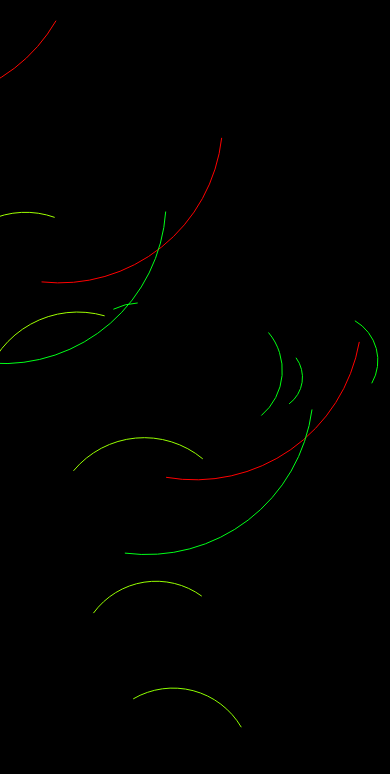
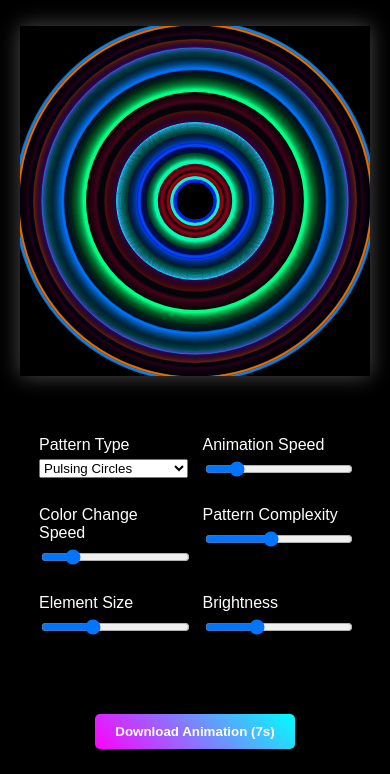
Before and after one commit to 1conscioustraveller/visual_animation001, a plain HTML site: page index.html in a window 390 px wide. Shown: the part 109-883 px from the top of the page. Before the commit the page ends 844 px from the top, so only its background shows below. Drawn offline with Linux system fonts and the light colour scheme.

Commit message:
Update index.html

```diff
--- a/index.html
+++ b/index.html
@@ -1,248 +1,302 @@
 <!DOCTYPE html>
-<html>
+<html lang="en">
 <head>
-    <title>Psychedelic Turtle Animation</title>
+    <meta charset="UTF-8">
+    <meta name="viewport" content="width=device-width, initial-scale=1.0">
+    <title>Psychedelic Animation Generator</title>
     <style>
         body {
             margin: 0;
             overflow: hidden;
-            background: black;
+            background-color: #000;
             font-family: Arial, sans-serif;
+            display: flex;
+            flex-direction: column;
+            align-items: center;
+            color: white;
         }
         canvas {
             display: block;
+            margin: 20px auto;
+            box-shadow: 0 0 20px rgba(255, 255, 255, 0.3);
         }
-        #controls {
-            position: absolute;
-            top: 10px;
-            left: 10px;
-            z-index: 100;
-            display: flex;
-            flex-direction: column;
-            gap: 10px;
+        .controls {
+            background: rgba(0, 0, 0, 0.7);
+            padding: 20px;
+            border-radius: 10px;
+            margin: 20px;
+            width: 80%;
+            max-width: 600px;
+            display: grid;
+            grid-template-columns: 1fr 1fr;
+            gap: 15px;
+        }
+        .control-group {
+            margin-bottom: 10px;
+        }
+        label {
+            display: block;
+            margin-bottom: 5px;
+            color: #fff;
+        }
+        input[type="range"], select {
+            width: 100%;
         }
         button {
-            padding: 8px 16px;
-            background: rgba(255,255,255,0.2);
+            background: linear-gradient(45deg, #ff00ff, #00ffff);
+            border: none;
             color: white;
-            border: 1px solid white;
-            border-radius: 4px;
+            padding: 10px 20px;
+            border-radius: 5px;
             cursor: pointer;
+            font-weight: bold;
+            margin: 5px;
             transition: all 0.3s;
         }
         button:hover {
-            background: rgba(255,255,255,0.4);
+            transform: scale(1.05);
+            box-shadow: 0 0 15px rgba(255, 255, 255, 0.5);
         }
-        #recordingStatus {
-            color: white;
-            background: rgba(255,0,0,0.5);
-            padding: 5px 10px;
-            border-radius: 4px;
-            display: none;
+        button:disabled {
+            background: #666;
+            cursor: not-allowed;
+        }
+        .download-container {
+            margin: 20px;
+            text-align: center;
+        }
+        h1 {
+            text-align: center;
+            background: linear-gradient(45deg, #ff00ff, #00ffff);
+            -webkit-background-clip: text;
+            background-clip: text;
+            color: transparent;
+            margin-top: 20px;
         }
     </style>
 </head>
 <body>
-    <canvas id="turtleCanvas"></canvas>
-    <div id="controls">
-        <button id="downloadBtn">Download 7s WEBM Clip</button>
-        <div id="recordingStatus">Recording 7 seconds...</div>
+    <h1>Psychedelic Animation Generator</h1>
+
+    <canvas id="psychedelicCanvas"></canvas>
+
+    <div class="controls">
+        <div class="control-group">
+            <label for="patternType">Pattern Type</label>
+            <select id="patternType">
+                <option value="circles">Pulsing Circles</option>
+                <option value="waves">Radiating Waves</option>
+                <option value="spiral">Hypnotic Spiral</option>
+                <option value="grid">Warping Grid</option>
+            </select>
+        </div>
+
+        <div class="control-group">
+            <label for="speed">Animation Speed</label>
+            <input type="range" id="speed" min="0.1" max="5" step="0.1" value="1">
+        </div>
+
+        <div class="control-group">
+            <label for="colorSpeed">Color Change Speed</label>
+            <input type="range" id="colorSpeed" min="0.1" max="5" step="0.1" value="1">
+        </div>
+
+        <div class="control-group">
+            <label for="complexity">Pattern Complexity</label>
+            <input type="range" id="complexity" min="1" max="10" step="1" value="5">
+        </div>
+
+        <div class="control-group">
+            <label for="size">Element Size</label>
+            <input type="range" id="size" min="5" max="50" step="1" value="20">
+        </div>
+
+        <div class="control-group">
+            <label for="brightness">Brightness</label>
+            <input type="range" id="brightness" min="50" max="200" step="10" value="100">
+        </div>
     </div>
+
+    <div class="download-container">
+        <button id="downloadBtn">Download Animation (7s)</button>
+        <div id="countdown" style="display: none; margin-top: 10px;">Preparing download... 7</div>
+    </div>
+
     <script>
-        const canvas = document.getElementById('turtleCanvas');
+        const canvas = document.getElementById('psychedelicCanvas');
         const ctx = canvas.getContext('2d');
         const downloadBtn = document.getElementById('downloadBtn');
-        const recordingStatus = document.getElementById('recordingStatus');
+        const countdown = document.getElementById('countdown');
 
-        // Set canvas size to window size
-        canvas.width = window.innerWidth;
-        canvas.height = window.innerHeight;
-
-        // Center of the canvas
-        let centerX = canvas.width / 2;
-        let centerY = canvas.height / 2;
-
-        // Turtle-like functions
-        let angle = 0;
-        let x = centerX;
-        let y = centerY;
-        let penDown = true;
-        let color = [0, 0, 0];
-        let time = 0;
-        let animationId;
-        let mediaRecorder;
-        let recordedChunks = [];
-
-        function setColor(c) {
-            color = c;
-            ctx.strokeStyle = `rgb(${Math.floor(c[0]*255)}, ${Math.floor(c[1]*255)}, ${Math.floor(c[2]*255)})`;
+        // Set canvas size
+        function resizeCanvas() {
+            const size = Math.min(window.innerWidth - 40, 800);
+            canvas.width = size;
+            canvas.height = size;
         }
 
-        function forward(dist) {
-            const newX = x + dist * Math.cos(angle * Math.PI / 180);
-            const newY = y + dist * Math.sin(angle * Math.PI / 180);
+        resizeCanvas();
+        window.addEventListener('resize', resizeCanvas);
 
-            if (penDown) {
-                ctx.beginPath();
-                ctx.moveTo(x, y);
-                ctx.lineTo(newX, newY);
-                ctx.stroke();
+        // Animation variables
+        let time = 0;
+        let hue = 0;
+        let frames = [];
+        let isRecording = false;
+        let frameCount = 0;
+        let countdownInterval;
+
+        // Get control values
+        function getControls() {
+            return {
+                patternType: document.getElementById('patternType').value,
+                speed: parseFloat(document.getElementById('speed').value),
+                colorSpeed: parseFloat(document.getElementById('colorSpeed').value),
+                complexity: parseInt(document.getElementById('complexity').value),
+                size: parseInt(document.getElementById('size').value),
+                brightness: parseInt(document.getElementById('brightness').value) / 100
+            };
+        }
+
+        // Draw psychedelic pattern
+        function draw() {
+            const { patternType, speed, colorSpeed, complexity, size, brightness } = getControls();
+
+            time += 0.01 * speed;
+            hue = (hue + 0.5 * colorSpeed) % 360;
+
+            ctx.fillStyle = 'rgba(0, 0, 0, 0.1)';
+            ctx.fillRect(0, 0, canvas.width, canvas.height);
+
+            const centerX = canvas.width / 2;
+            const centerY = canvas.height / 2;
+            const maxDist = Math.sqrt(centerX * centerX + centerY * centerY);
+
+            if (patternType === 'circles') {
+                // Pulsing circles pattern
+                for (let i = 0; i < complexity * 5; i++) {
+                    const radius = size * 5 + Math.sin(time + i) * size * 4;
+                    const alpha = brightness * (0.5 + 0.5 * Math.sin(time * 0.5 + i * 0.2));
+                    ctx.strokeStyle = `hsla(${(hue + i * 10) % 360}, 100%, 50%, ${alpha})`;
+                    ctx.lineWidth = 2 + Math.sin(time * 0.3 + i) * 1.5;
+                    ctx.beginPath();
+                    ctx.arc(centerX, centerY, radius, 0, Math.PI * 2);
+                    ctx.stroke();
+                }
+            } else if (patternType === 'waves') {
+                // Radiating waves pattern
+                for (let i = 0; i < complexity * 20; i++) {
+                    const angle = (i / (complexity * 20)) * Math.PI * 2;
+                    const distance = (size * 2) + Math.sin(time * 2 + i * 0.1) * size * 1.5;
+                    const x = centerX + Math.cos(angle) * distance;
+                    const y = centerY + Math.sin(angle) * distance;
+                    const radius = size * 0.5 + Math.sin(time + i * 0.2) * size * 0.3;
+                    const alpha = brightness * (0.7 + 0.3 * Math.sin(time * 0.7 + i * 0.1));
+                    ctx.fillStyle = `hsla(${(hue + i * 3) % 360}, 100%, 50%, ${alpha})`;
+                    ctx.beginPath();
+                    ctx.arc(x, y, radius, 0, Math.PI * 2);
+                    ctx.fill();
+                }
+            } else if (patternType === 'spiral') {
+                // Hypnotic spiral pattern
+                const spiralTurns = complexity * 2;
+                const points = 200;
+                ctx.lineWidth = size * 0.3;
+
+                for (let j = 0; j < 3; j++) {
+                    ctx.beginPath();
+                    for (let i = 0; i < points; i++) {
+                        const progress = i / points;
+                        const angle = progress * Math.PI * 2 * spiralTurns + time * (j + 1);
+                        const radius = progress * (canvas.width / 2 - size);
+                        const x = centerX + Math.cos(angle) * radius;
+                        const y = centerY + Math.sin(angle) * radius;
+
+                        if (i === 0) {
+                            ctx.moveTo(x, y);
+                        } else {
+                            ctx.lineTo(x, y);
+                        }
+                    }
+                    const alpha = brightness * (0.7 + 0.3 * Math.sin(time * 0.5 + j));
+                    ctx.strokeStyle = `hsla(${(hue + j * 120) % 360}, 100%, 50%, ${alpha})`;
+                    ctx.stroke();
+                }
+            } else if (patternType === 'grid') {
+                // Warping grid pattern
+                const cellSize = size * 2;
+                const cols = Math.ceil(canvas.width / cellSize) + 1;
+                const rows = Math.ceil(canvas.height / cellSize) + 1;
+
+                for (let i = 0; i < cols; i++) {
+                    for (let j = 0; j < rows; j++) {
+                        const x = i * cellSize + Math.sin(time + j * 0.2) * size * 0.5;
+                        const y = j * cellSize + Math.cos(time + i * 0.2) * size * 0.5;
+                        const s = size * 0.3 + Math.sin(time + i + j) * size * 0.2;
+                        const alpha = brightness * (0.5 + 0.5 * Math.sin(time * 0.3 + i + j));
+                        ctx.fillStyle = `hsla(${(hue + (i + j) * 5) % 360}, 100%, 50%, ${alpha})`;
+                        ctx.fillRect(x, y, s, s);
+                    }
+                }
             }
 
-            x = newX;
-            y = newY;
+            if (isRecording && frameCount < 7 * 60) { // 7 seconds at 60fps
+                frames.push(canvas.toDataURL('image/png'));
+                frameCount++;
+            }
+
+            requestAnimationFrame(draw);
         }
 
-        function circle(radius, extent) {
-            if (!penDown) return;
+        // Start animation
+        draw();
 
-            const startAngle = angle - 90;
-            const endAngle = startAngle + extent;
-            const clockwise = extent < 0;
+        // Download functionality
+        downloadBtn.addEventListener('click', () => {
+            if (isRecording) return;
 
-            ctx.beginPath();
-            ctx.arc(x, y, Math.abs(radius),
-                   (startAngle) * Math.PI / 180,
-                   (endAngle) * Math.PI / 180,
-                   clockwise);
-            ctx.stroke();
+            // Reset recording state
+            frames = [];
+            frameCount = 0;
+            isRecording = true;
+            downloadBtn.disabled = true;
+            countdown.style.display = 'block';
 
-            // Update position to end of arc
-            angle += extent;
-            x += radius * Math.cos(angle * Math.PI / 180) - radius * Math.cos((angle - extent) * Math.PI / 180);
-            y += radius * Math.sin(angle * Math.PI / 180) - radius * Math.sin((angle - extent) * Math.PI / 180);
-        }
+            // Start countdown
+            let seconds = 7;
+            countdown.textContent = `Preparing download... ${seconds}`;
 
-        function rt(degrees) {
-            angle += degrees;
-        }
+            countdownInterval = setInterval(() => {
+                seconds--;
+                countdown.textContent = `Preparing download... ${seconds}`;
 
-        function lt(degrees) {
-            angle -= degrees;
-        }
-
-        // HSV to RGB conversion
-        function hsvToRgb(h, s, v) {
-            let r, g, b;
-            const i = Math.floor(h * 6);
-            const f = h * 6 - i;
-            const p = v * (1 - s);
-            const q = v * (1 - f * s);
-            const t = v * (1 - (1 - f) * s);
-
-            switch (i % 6) {
-                case 0: r = v; g = t; b = p; break;
-                case 1: r = q; g = v; b = p; break;
-                case 2: r = p; g = v; b = t; break;
-                case 3: r = p; g = q; b = v; break;
-                case 4: r = t; g = p; b = v; break;
-                case 5: r = v; g = p; b = q; break;
-            }
-
-            return [r, g, b];
-        }
-
-        // Main drawing function
-        function draw() {
-            ctx.clearRect(0, 0, canvas.width, canvas.height);
-            ctx.lineWidth = 1;
-            x = centerX;
-            y = centerY;
-            angle = 0;
-
-            let h = (time / 100) % 1;
-            for (let i = 0; i < 16; i++) {
-                for (let j = 0; j < 18; j++) {
-                    const c = hsvToRgb(h, 1, 1);
-                    setColor(c);
-                    h += 0.005;
-
-                    rt(90 + Math.sin(time/200) * 10);
-                    circle(150 - j * 6 + Math.sin(time/300 + j) * 20, 90);
-                    lt(90 + Math.cos(time/250) * 10);
-                    circle(150 - j * 6 + Math.cos(time/350 + j) * 20, 90);
-                    rt(180 + Math.sin(time/150) * 15);
+                if (seconds <= 0) {
+                    clearInterval(countdownInterval);
+                    createAndDownloadGif();
                 }
-                circle(40 + Math.sin(time/400) * 30, 24);
-            }
-
-            time += 1;
-            animationId = requestAnimationFrame(draw);
-        }
-
-        // Start/stop animation
-        function startAnimation() {
-            if (!animationId) {
-                draw();
-            }
-        }
-
-        function stopAnimation() {
-            if (animationId) {
-                cancelAnimationFrame(animationId);
-                animationId = null;
-            }
-        }
-
-        // Handle window resize
-        window.addEventListener('resize', function() {
-            canvas.width = window.innerWidth;
-            canvas.height = window.innerHeight;
-            centerX = canvas.width / 2;
-            centerY = canvas.height / 2;
+            }, 1000);
         });
 
-        // Download WEBM clip
-        downloadBtn.addEventListener('click', async function() {
-            try {
-                // Start recording
-                recordingStatus.style.display = 'block';
-                downloadBtn.disabled = true;
+        function createAndDownloadGif() {
+            // For a real implementation, you would use a GIF encoder library like gif.js
+            // This is a simplified version that just downloads the current frame
 
-                const stream = canvas.captureStream(30);
-                recordedChunks = [];
-                mediaRecorder = new MediaRecorder(stream, { mimeType: 'video/webm' });
+            // In a production environment, you would:
+            // 1. Collect all frames during the recording period
+            // 2. Use gif.js or similar to create an animated GIF
+            // 3. Download the resulting GIF
 
-                mediaRecorder.ondataavailable = function(e) {
-                    if (e.data.size > 0) {
-                        recordedChunks.push(e.data);
-                    }
-                };
+            // For this example, we'll just download the current canvas as PNG
+            const link = document.createElement('a');
+            link.download = 'psychedelic-art.png';
+            link.href = canvas.toDataURL('image/png');
+            link.click();
 
-                mediaRecorder.onstop = function() {
-                    const blob = new Blob(recordedChunks, { type: 'video/webm' });
-                    const url = URL.createObjectURL(blob);
-                    const a = document.createElement('a');
-                    a.style.display = 'none';
-                    a.href = url;
-                    a.download = 'psychedelic-animation.webm';
-                    document.body.appendChild(a);
-                    a.click();
-                    setTimeout(() => {
-                        document.body.removeChild(a);
-                        URL.revokeObjectURL(url);
-                    }, 100);
-
-                    recordingStatus.style.display = 'none';
-                    downloadBtn.disabled = false;
-                };
-
-                mediaRecorder.start();
-
-                // Stop after 7 seconds
-                setTimeout(() => {
-                    mediaRecorder.stop();
-                }, 7000);
-
-            } catch (err) {
-                console.error('Error recording:', err);
-                recordingStatus.style.display = 'none';
-                downloadBtn.disabled = false;
-            }
-        });
-
-        // Start animation
-        startAnimation();
+            // Reset UI
+            isRecording = false;
+            downloadBtn.disabled = false;
+            countdown.style.display = 'none';
+        }
     </script>
 </body>
 </html>
```
